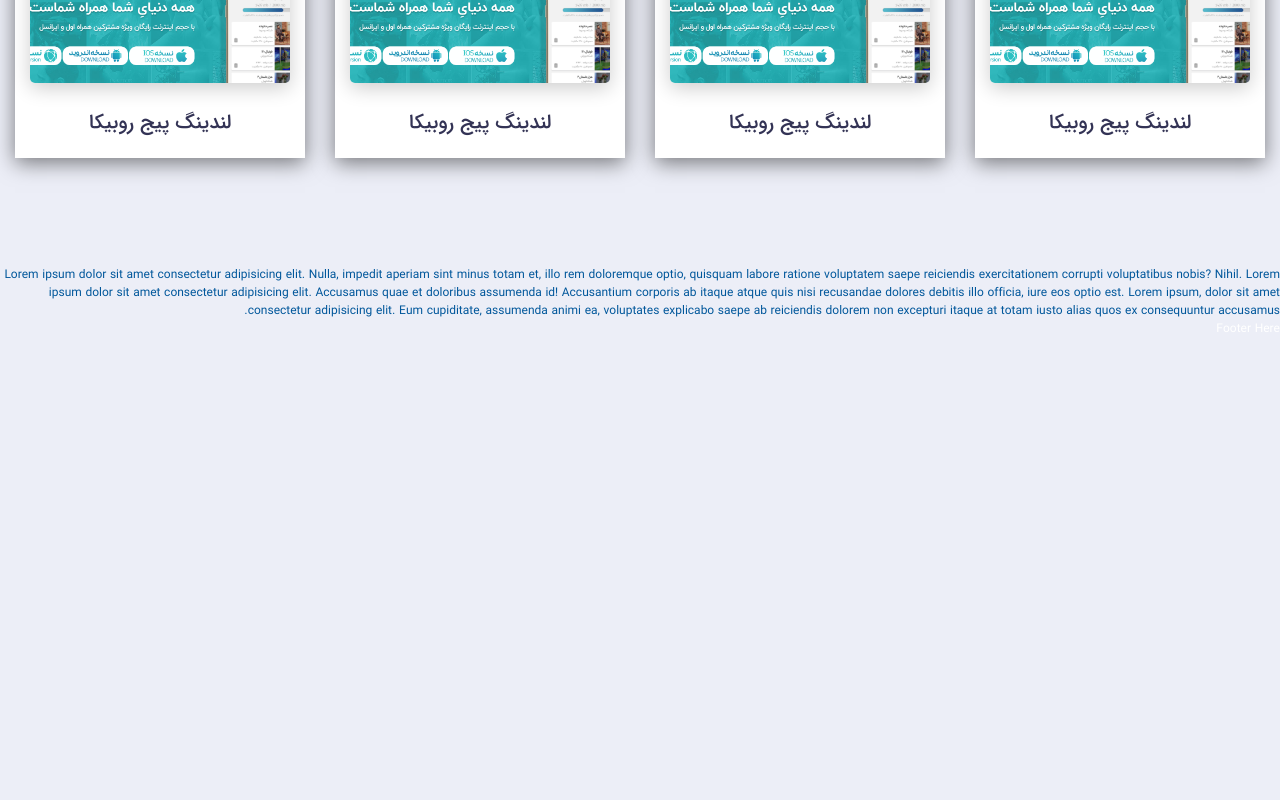
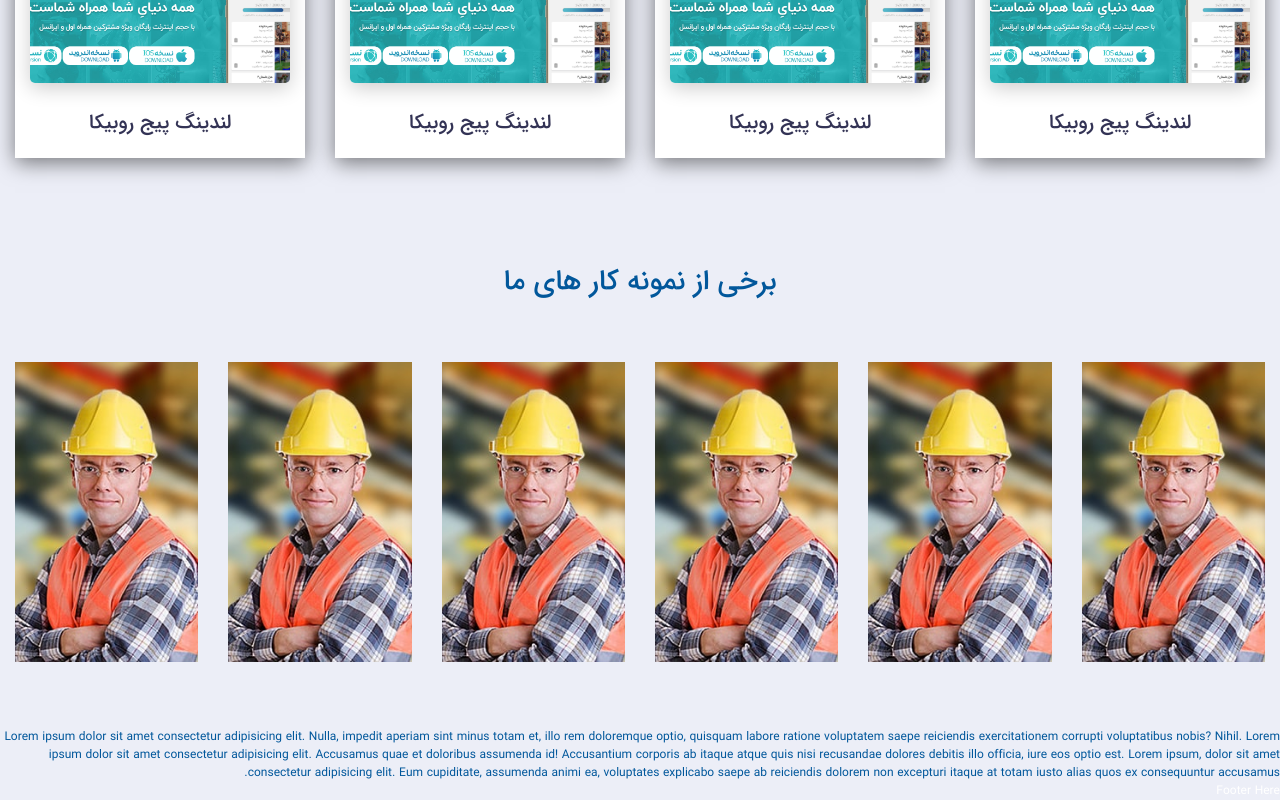
Before and after one commit to KavehKarami/shop-theme-react, a React (Create React App) app: page / in a window 1280 px wide. Shown: the part 1107-1907 px from the top of the page. Before the commit the page ends 1445 px from the top, so only its background shows below. Built offline with nearby package versions, Linux system fonts and the light colour scheme.

Commit message:
add OurTeamSection component in Home Container

```diff
--- a/src/app/containers/Home.jsx
+++ b/src/app/containers/Home.jsx
@@ -1,6 +1,7 @@
 import React from 'react';
 import FeaturesSection from '../components/home/FeaturesSection';
 import HomeIntro from '../components/home/HomeIntro';
+import OurTeamSection from '../components/home/OurTeamSection';
 import WorkSampleSection from '../components/home/WorkSampleSection';
 
 const Home = () => {
@@ -9,6 +10,7 @@
       <HomeIntro />
       <FeaturesSection />
       <WorkSampleSection />
+      <OurTeamSection />
 
       <div className="text-dark">
         Lorem ipsum dolor sit amet consectetur adipisicing elit. Nulla, impedit aperiam sint minus totam et, illo rem doloremque optio, quisquam labore ratione voluptatem saepe reiciendis exercitationem corrupti voluptatibus nobis? Nihil.
```
Also changed, not shown: 1 other file (tests, documents, lock files or other folders).
